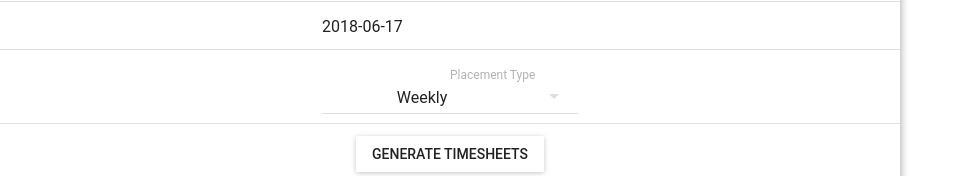
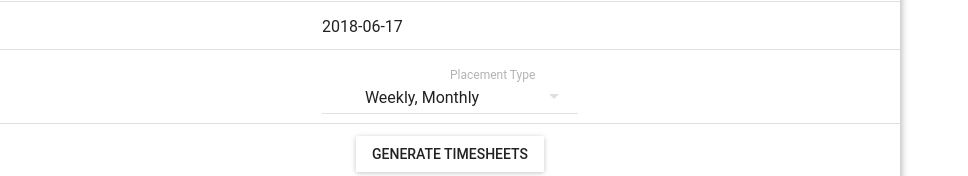
Before and after one commit to Dumbnorix/timesheet-generator, a React (Create React App) app: page / in a window 1280 px wide. Shown: the part 262-438 px from the top of the page, without its empty margins (0-968 px from the left). Built offline with nearby package versions, Linux system fonts and the light colour scheme.

Commit message:
now uses const for drop down values

```diff
--- a/src/components/Form.js
+++ b/src/components/Form.js
@@ -19,7 +19,8 @@ import {
     JOB_TITLE,
     START_DATE,
     END_DATE,
-    PLACEMENT_TYPE
+    PLACEMENT_TYPE,
+    PLACEMENT_VALUES
 } from '../constants/field-names'
 
 const formValidator = new FormValidator()
@@ -76,7 +77,7 @@ export default class Form extends React.Component {
                         <TextInput value={JOB_TITLE} error={this.state.jobTitleError}/><Divider/>
                         <DateInput value={START_DATE} onChange={this.onDateChange.bind(this)}/><Divider/>
                         <DateInput value={END_DATE} /><Divider/>
-                        <DropDownInput label={PLACEMENT_TYPE} items={['Weekly', 'Monthly']} /><Divider/>
+                        <DropDownInput label={PLACEMENT_TYPE} items={PLACEMENT_VALUES} /><Divider/>
                         <RaisedButton label="Generate Timesheets" style={style.button} onClick={this.onSubmit} />
                     </Paper>
                 </div>
--- a/src/constants/field-names.js
+++ b/src/constants/field-names.js
@@ -4,3 +4,5 @@ export const JOB_TITLE = 'Job Title'
 export const START_DATE = 'Start Date'
 export const END_DATE = 'End Date'
 export const PLACEMENT_TYPE = 'Placement Type'
+
+export const PLACEMENT_VALUES = ['Weekly, Monthly']
```
